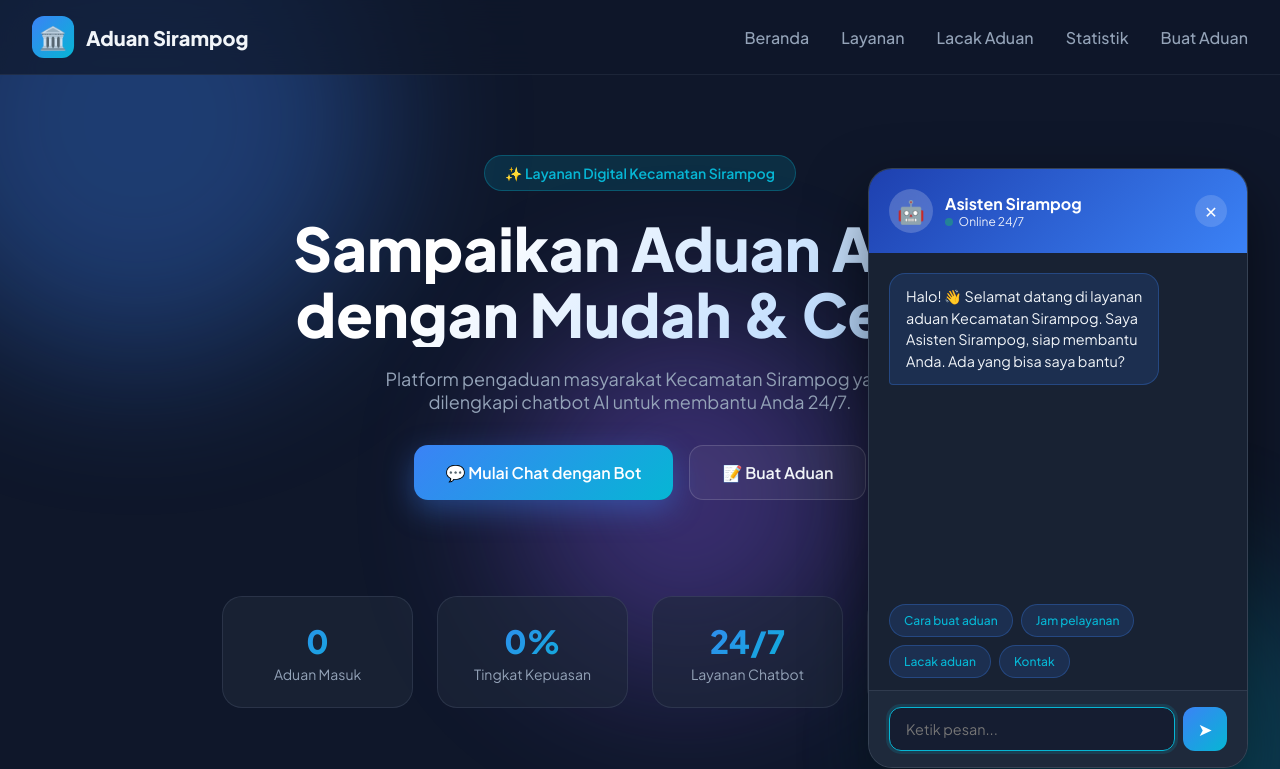
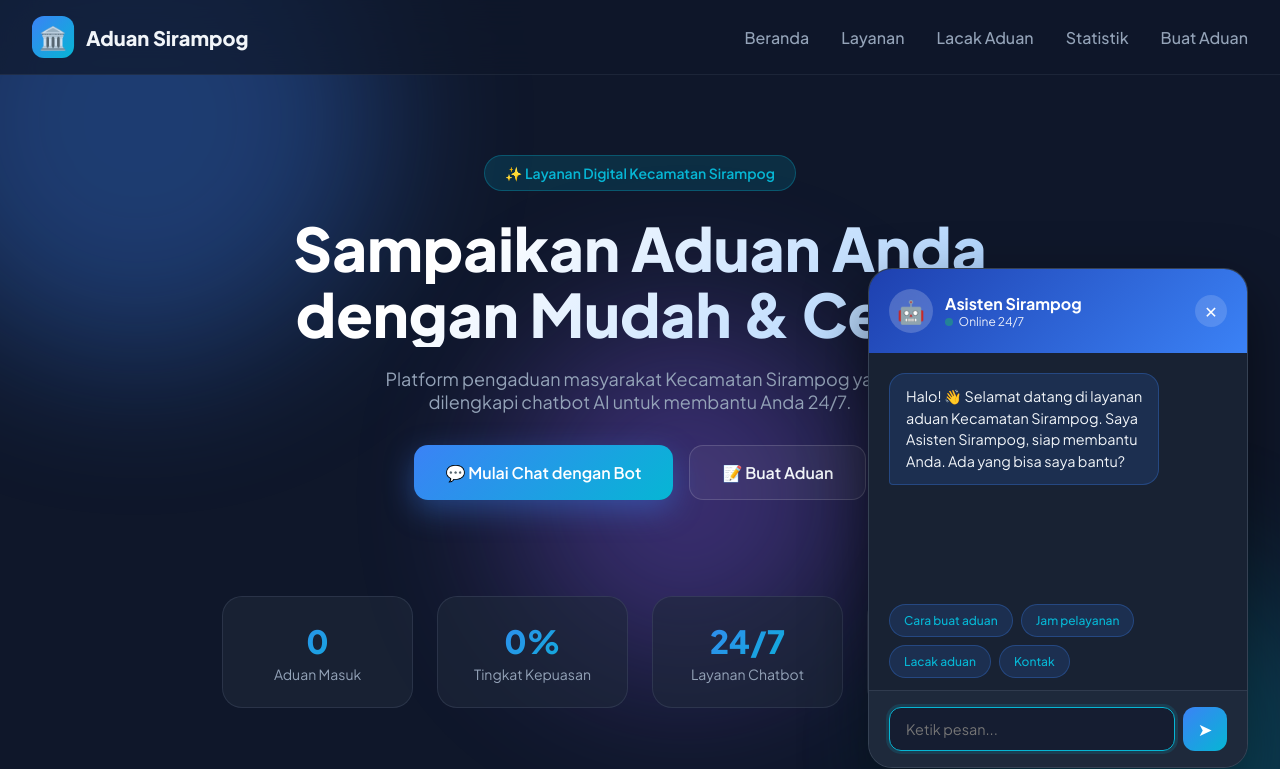
Before and after one commit to sirampog-pmd/aduan, a plain HTML site: page index.html in a window 1280 px wide. Both pictures are taken after a click on the button "💬 Mulai Chat dengan Bot". Shown: the top 769 px of the page. Drawn offline with nearby package versions, Linux system fonts and the light colour scheme; no server answers.

Commit message:
Update index.html

```diff
--- a/index.html
+++ b/index.html
@@ -107,7 +107,7 @@ nav a:hover::after{width:100%}
 .chat-toggle:hover{transform:scale(1.1);animation:none}
 @keyframes bounce{0%,100%{transform:translateY(0)}50%{transform:translateY(-8px)}}
 
-.chat-window{position:fixed;bottom:2rem;right:2rem;width:380px;height:600px;max-height:80vh;background:var(--card);border-radius:24px;box-shadow:0 25px 60px rgba(0,0,0,.5);display:flex;flex-direction:column;overflow:hidden;z-index:1001;opacity:0;transform:scale(.8) translateY(20px);pointer-events:none;transition:.4s cubic-bezier(.34,1.56,.64,1);border:1px solid rgba(148,163,184,.2)}
+.chat-window{position:fixed;bottom:2rem;right:2rem;width:380px;height:500px;max-height:70vh;background:var(--card);border-radius:24px;box-shadow:0 25px 60px rgba(0,0,0,.5);display:flex;flex-direction:column;overflow:hidden;z-index:1001;opacity:0;transform:scale(.8) translateY(20px);pointer-events:none;transition:.4s cubic-bezier(.34,1.56,.64,1);border:1px solid rgba(148,163,184,.2)}
 .chat-window.open{opacity:1;transform:scale(1) translateY(0);pointer-events:all}
 
 .chat-header{background:linear-gradient(135deg,var(--primary),var(--primary-light));padding:1.25rem;display:flex;align-items:center;gap:.75rem;color:#fff}
```
